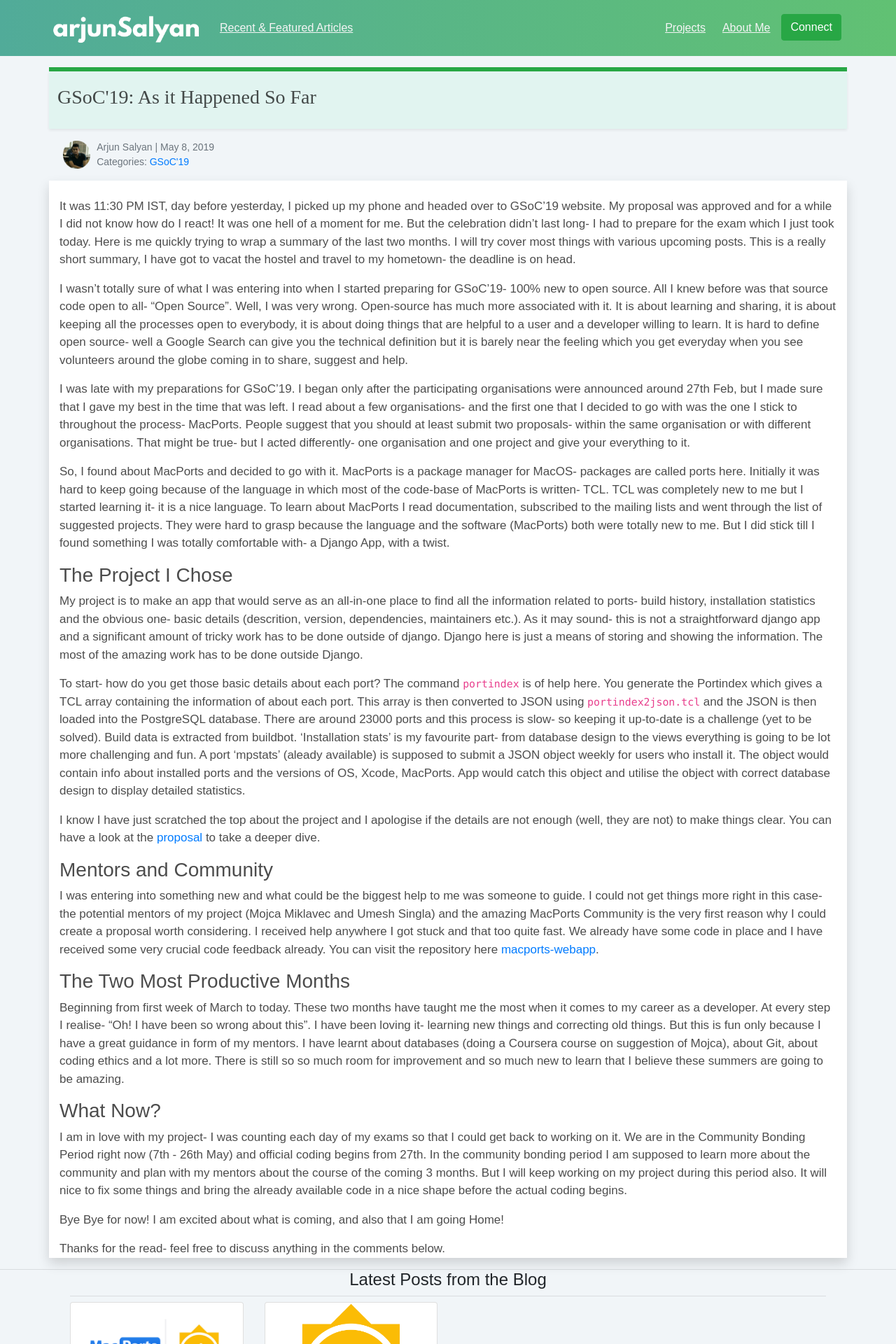
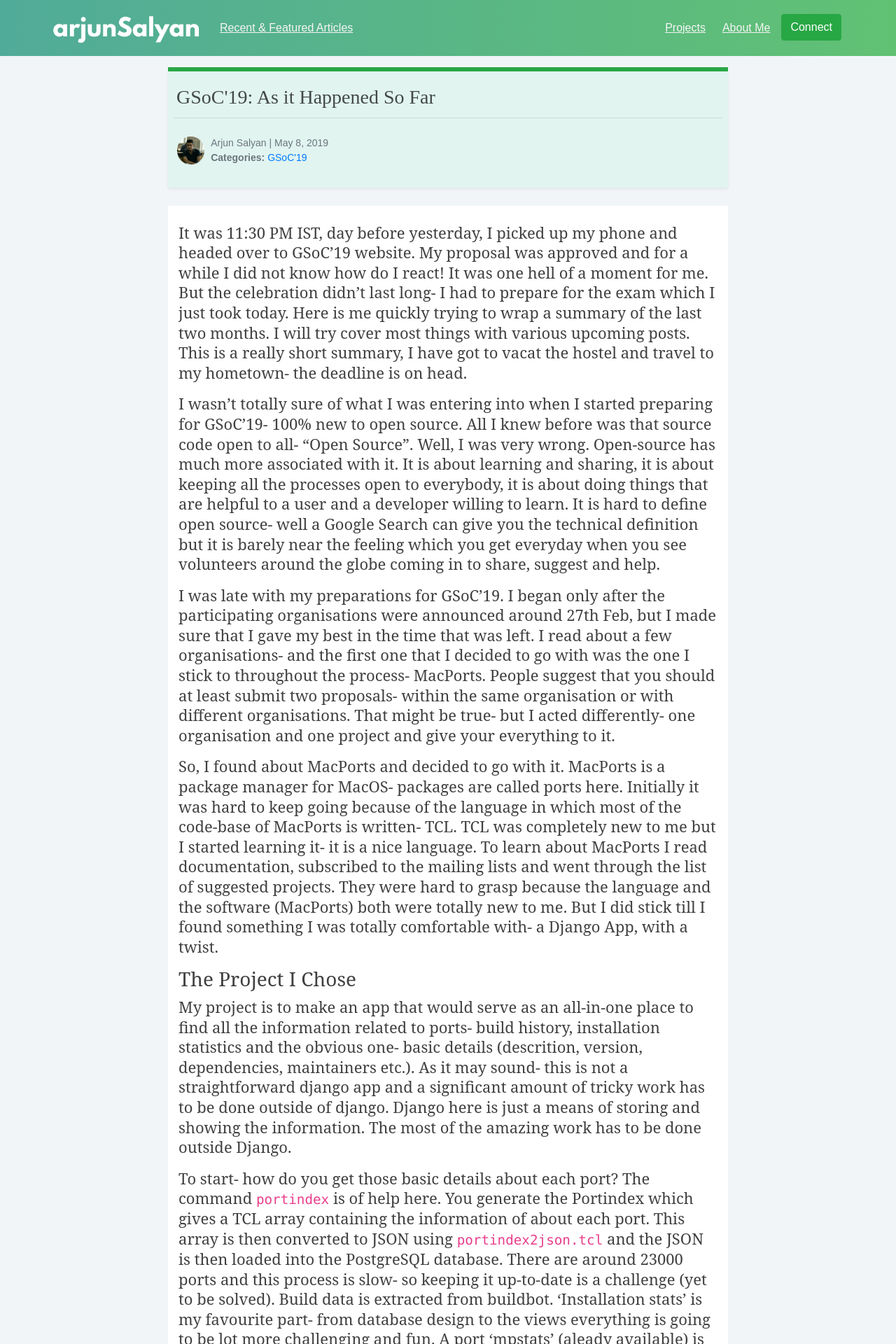
Before and after one commit to arjunsalyan/arjunsalyan.github.io, a Jekyll site: the page built from _posts/2019-05-08-gsoc19-as-it-happened-so-far.md, in a window 1280 px wide. Shown: the top 1920 px of the page at 70% size. Built offline with Jekyll 4.4.1, drawn with Linux system fonts in a browser that asks for light colours; nearby versions of some CDN libraries; some web fonts are replaced; comment, search, counter and statistics services are not loaded.

Commit message:
Update post page layout

```diff
--- a/_includes/latest_posts.html
+++ b/_includes/latest_posts.html
@@ -1,8 +1,8 @@
 <div class="container text-center">
         <h4>Latest Posts from the Blog</h4><hr>
         <div class="row">
-            {% for post in site.posts limit:3 offset: 0 %}
-            <div class="col-lg-3 col-md-3 pt-2">
+            {% for post in site.posts limit:2 offset: 0 %}
+            <div class="col-lg-4 col-md-4 pt-2">
                     <div class="card h-100">
                             <img style="max-width: 200px" src="{{ site.baseurl }}/images/posts/{{ post.image }}" class="card-img-top mr-auto ml-auto" alt="...">
                             <div class="card-body">
--- a/_layouts/post.html
+++ b/_layouts/post.html
@@ -6,13 +6,11 @@
   </head>
   <body>
 	{% include nav.html %}
-	<div class="container bg-success sep-bar mt-3"></div>
-	<div class="container bg-site shadow-sm" style="padding-left: 8px;padding-right: 8px;padding-top: 16px;padding-bottom: 16px;">
+	<div class="container-fluid bg-success sep-bar mt-3" style="max-width: 800px;"></div>
+	<div class="container-fluid bg-site shadow-sm" style="max-width: 800px; padding-left: 8px;padding-right: 8px;padding-top: 16px;padding-bottom: 16px;">
 		  <h1 class="heading-site">{{page.title}}</h1>
-	</div>
-</div>
-</div>
-<div class="container pt-3">
+		  <hr>
+			<br>
 	<div class="post-meta">
 		<p class="post-meta-avatar">
 		  <span></span>
@@ -30,8 +28,11 @@
 		</p>
 	  </div>
 </div>
-<div class="container pt-4 bg-white shadow text-post">
-			{{content}}
+<br>
+<div class="container-fluid py-4 bg-white text-post" style="max-width: 800px;">
+		{{content}}
+	</div><br>
+
 		<!--
 		<div class="col-md-4">
 				<h1 class="heading-site my-2">Featured Posts</h1>
@@ -53,10 +54,7 @@
 				<hr>
 		</div>
 	-->
-	</div>
-	<hr>
-</div>
-			<div class="container">
+			<div class="container-fluid" style="max-width: 800px;">
 			<div id="disqus_thread"></div>
 			{% include latest_posts.html %}
 			<br><br>
--- a/css/main.css
+++ b/css/main.css
@@ -101,7 +101,11 @@ hr {
 }
 
 .text-post {
-	color: rgba(0, 0, 0, 0.7);
+	color: rgba(0, 0, 0, 0.75);
+	font-family: 'Montserrat', 'serif' !important;
+	font-size: 22px !important;
+	line-height: 1.3;
+
 }
 
 
```
Also changed, not shown: other parts of _layouts/post.html (+1 -1 lines).
